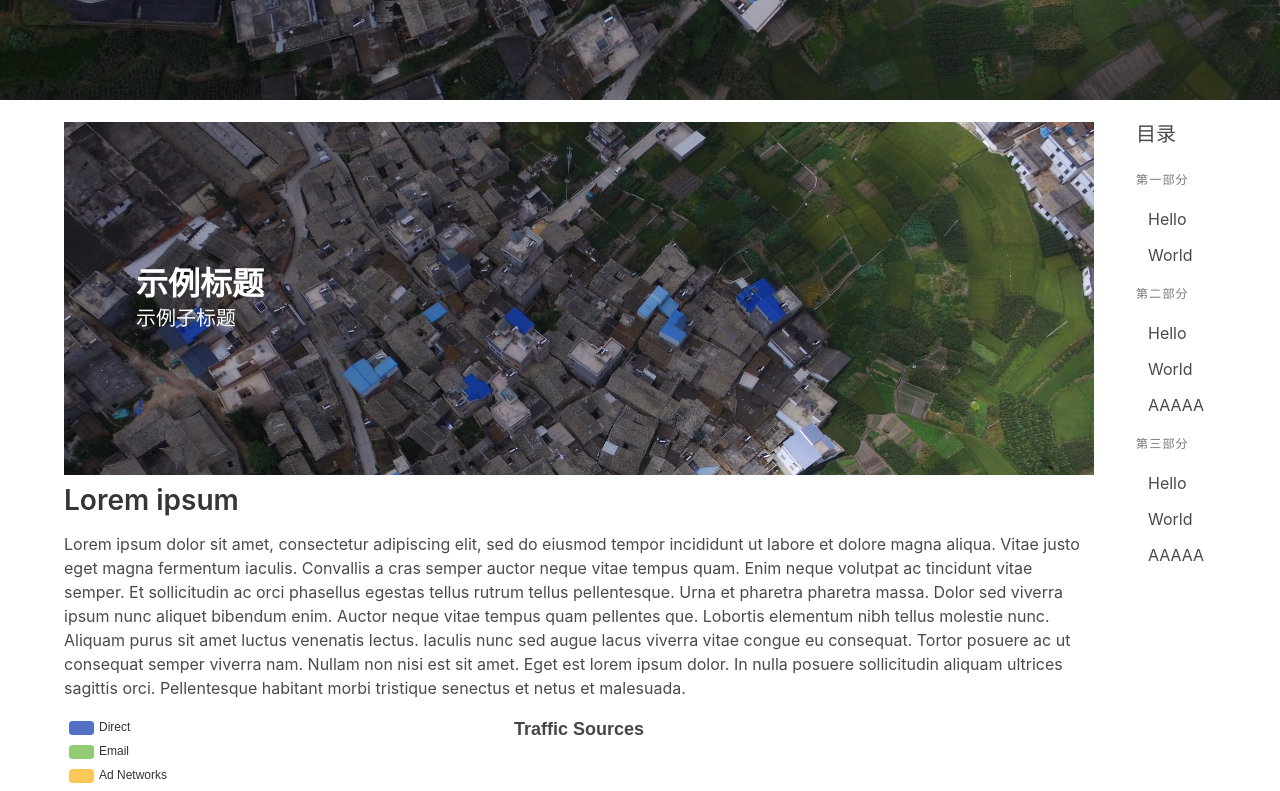
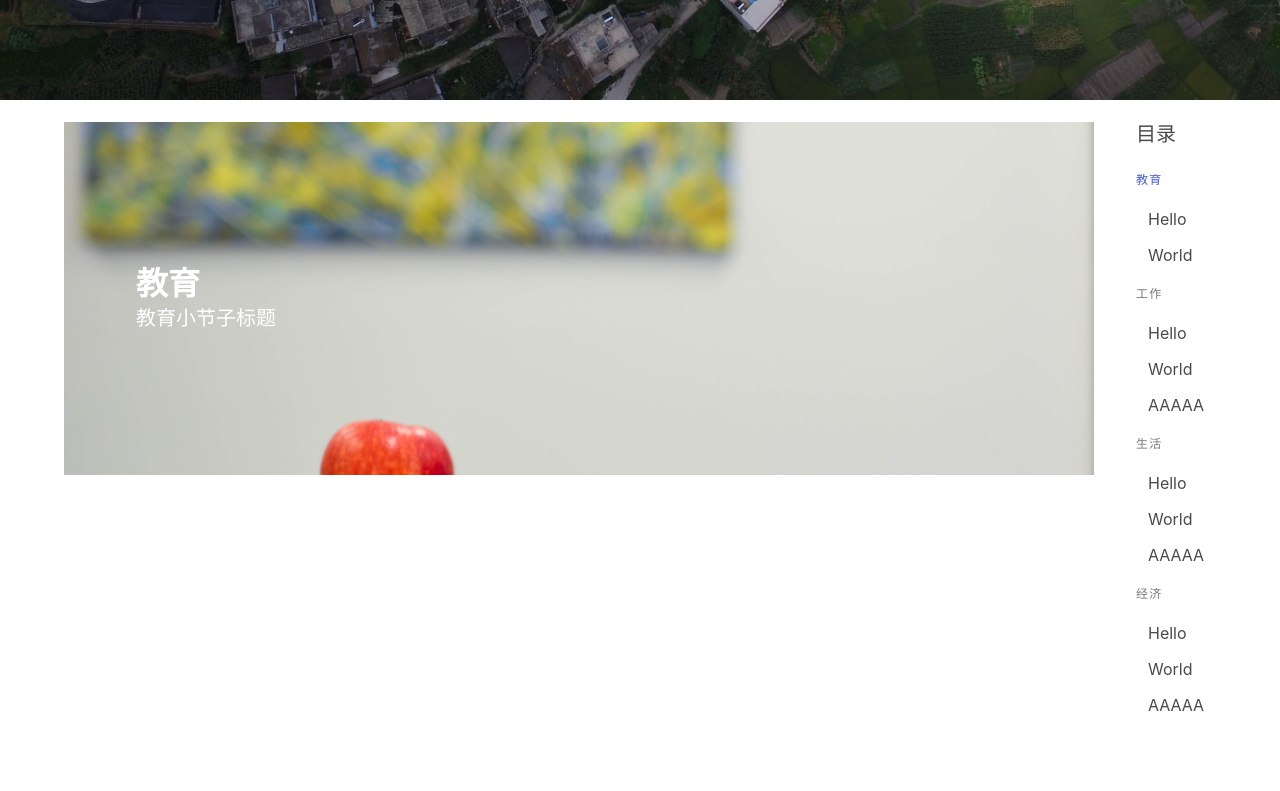
Before and after one commit to lie-flat/cfps-report, a Vue app: page / in a window 1280 px wide. Shown: the part 700-1491 px from the top of the page. Built offline with nearby package versions, Linux system fonts and the light colour scheme.

Commit message:
Improve education section. - Remove placeholders.

```diff
--- a/src/App.vue
+++ b/src/App.vue
@@ -3,9 +3,7 @@
   <div class="container is-desktop">
     <div id="columns" class="columns">
       <sections class="column">
-        <!--        <hello-world msg="Welcome to Your Vue.js App"/>-->
-        <example-section/>
-        <section-education/>
+        <education-section/>
         <edu-cost-map-chart/>
         <child-happiness-chart/>
         <child-happiness-rural-urban-plot/>
@@ -22,8 +20,7 @@ import Header from './components/Header.vue'
 import Footer from "@/components/Footer";
 import Sections from './components/Sections.vue';
 import TableOfContents from "@/components/TableOfContents";
-import ExampleSection from "@/components/contents/ExampleSection";
-import SectionEducation from "@/components/contents/SectionEducation";
+import EducationSection from "@/components/contents/EducationSection";
 import EduCostMapChart from "@/components/EduCostMapChart";
 import ChildHappinessChart from "@/components/charts/ChildHappinessChart";
 import ChildHappinessRuralUrbanPlot from "@/components/charts/ChildHappinessRuralUrbanPlot";
@@ -35,13 +32,11 @@ export default {
     ChildHappinessRuralUrbanPlot,
     EduCostMapChart,
     ChildHappinessChart,
-    SectionEducation,
-    // HelloWorld,
+    EducationSection,
     Header,
     Footer,
     Sections,
     TableOfContents,
-    ExampleSection,
     ChildDreamCareerWordCloud
   }
 
--- a/src/components/TableOfContents.vue
+++ b/src/components/TableOfContents.vue
@@ -1,18 +1,24 @@
 <template>
   <aside id="toc" class="menu is-hidden-touch is-narrow">
     <p class="subtitle">目录</p>
-    <p class="menu-label">第一部分</p>
+    <p class="menu-label"><a href="#education-section">教育</a></p>
     <ul class="menu-list">
       <li><a>Hello</a></li>
       <li><a>World</a></li>
     </ul>
-    <p class="menu-label">第二部分</p>
+    <p class="menu-label">工作</p>
     <ul class="menu-list">
       <li><a>Hello</a></li>
       <li><a>World</a></li>
       <li><a>AAAAA</a></li>
     </ul>
-    <p class="menu-label">第三部分</p>
+    <p class="menu-label">生活</p>
+    <ul class="menu-list">
+      <li><a>Hello</a></li>
+      <li><a>World</a></li>
+      <li><a>AAAAA</a></li>
+    </ul>
+    <p class="menu-label">经济</p>
     <ul class="menu-list">
       <li><a>Hello</a></li>
       <li><a>World</a></li>
--- a/src/components/contents/SectionEducation.vue
+++ b/src/components/contents/EducationSection.vue
@@ -1,5 +1,5 @@
 <template>
-  <section id="section-education" class="section is-medium">
+  <section id="education-section" class="section is-medium">
     <h1 class="title">教育</h1>
     <h2 class="subtitle">教育小节子标题</h2>
   </section>
@@ -25,7 +25,7 @@ import ChildExpectedScoreMap from "@/components/charts/ChildExpectedScoreMap";
 import Education from "@/components/charts/Education";
 
 export default defineComponent({
-  name: "SectionEducation",
+  name: "EducationSection",
   components: {
     Education,
     ChildEducationYard, UsePhone, Insurance, EducationCompare, ChildExpectedEducationStackChart,
@@ -35,7 +35,7 @@ export default defineComponent({
 </script>
 
 <style lang="scss" scoped>
-#section-education {
+#education-section {
   background-image: url("../../assets/edu-bg.jpg");
 }
 </style>
```
